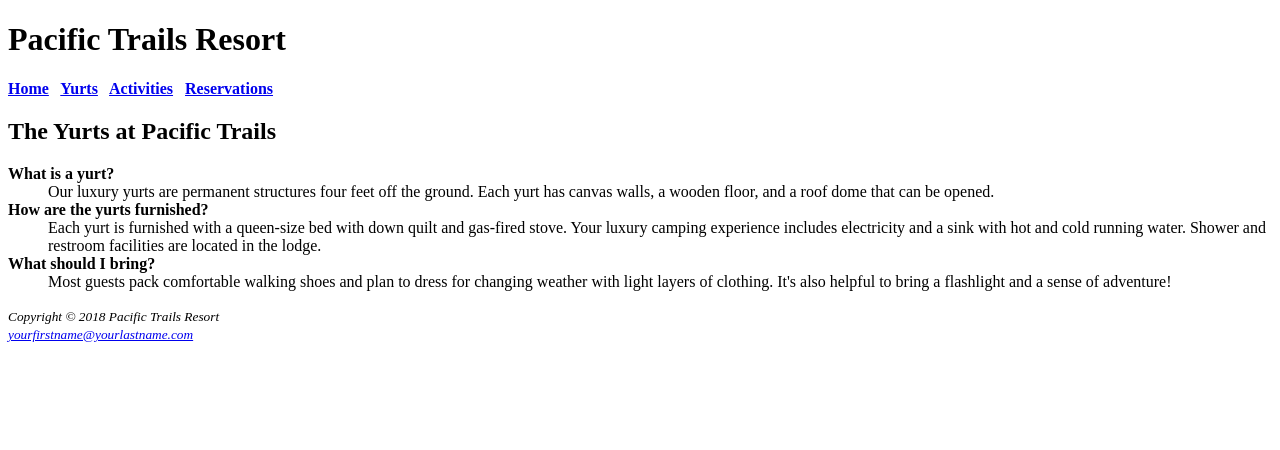
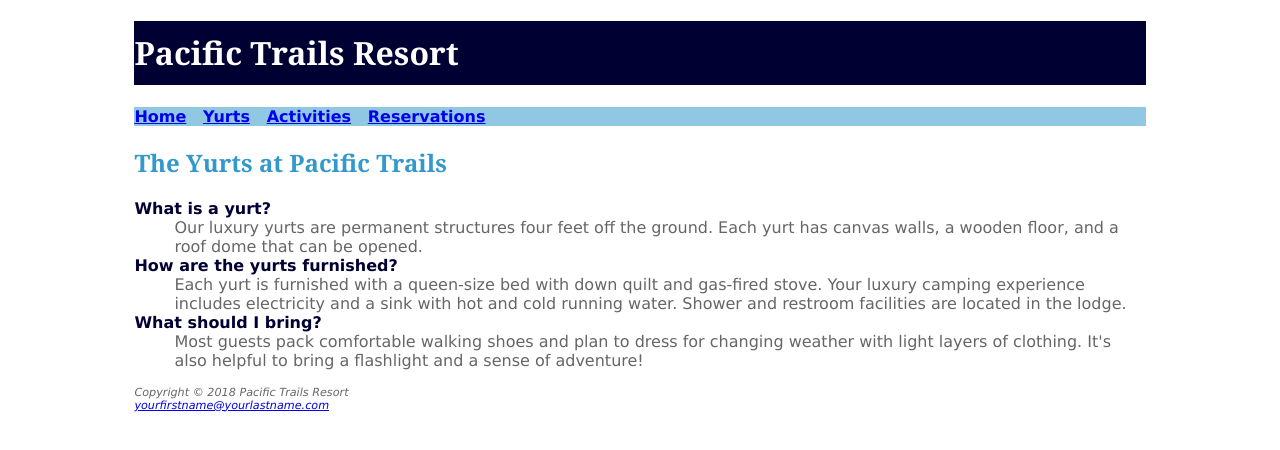
Before and after one commit to 44144-fa21/ch3-case-study-mckennahanover, a plain HTML site: page yurts.html in a window 1280 px wide. Drawn offline with Linux system fonts and the light colour scheme.

Commit message:
Ch3CaseStudy
Added code

```diff
--- /dev/null
+++ b/pacific.css
@@ -0,0 +1,28 @@
+body {background-color: #FFFFFF;
+      color: #666666;
+      font-family: Verdana, Arial, sans-serif;
+    }
+    h1 {background-color: #000033;
+        color: #FFFFFF;
+        font-family: Georgia, serif;
+        line-height: 200%;
+      }
+      nav {font-weight: bold;
+            background-color: #90C7E3;
+          }
+          h2 {color: #3399CC;
+            font-family: Georgia, serif;
+          }
+          dt {color: #000033;
+              font-weight: bold;
+            }
+            .resort {color: #000033;
+                    font-size: 1.2em;
+                  }
+                  footer {font-size: .70em;
+                          font-style: italic;
+                        }
+      #wrapper {width: 80%;
+                margin-right: auto;
+                margin-left: auto;
+              }
--- a/yurts.html
+++ b/yurts.html
@@ -3,37 +3,38 @@
 <head>
 <title>Pacific Trails Resort :: Yurts</title>
 <meta charset="utf-8">
+<link href="pacific.css" rel="stylesheet">
 </head>
 <body>
+  <div id="wrapper">
 <header>
 <h1>Pacific Trails Resort</h1>
 </header>
 <nav>
-<b>
   <a href="index.html">Home</a> &nbsp;
   <a href="yurts.html">Yurts</a> &nbsp;
   <a href="activities.html">Activities</a> &nbsp;
   <a href="reservations.html">Reservations</a>
-</b>
 </nav>
 <main>
-<h2>The Yurts at Pacific Trails</h2>
+  <h2>The Yurts at Pacific Trails
+  </h2>
   <dl>
-<dt><strong>What is a yurt?</strong></dt>
+    <dt>What is a yurt?</dt>
     <dd>Our luxury yurts are permanent structures four feet off the ground. Each yurt has
       canvas walls, a wooden floor, and a roof dome that can be opened.</dd>
-<dt><strong>How are the yurts furnished?</strong></dt>
+      <dt>How are the yurts furnished?</dt>
         <dd>Each yurt is furnished with a queen-size bed with down quilt and gas-fired stove.
             Your luxury camping experience includes electricity and a sink with hot and
             cold running water. Shower and restroom facilities are located in the lodge.</dd>
-<dt><strong>What should I bring?</strong></dt>
+            <dt>What should I bring?</dt>
             <dd>Most guests pack comfortable walking shoes and plan to dress for changing weather with light layers of clothing. It&#39;s also helpful to bring a flashlight and a sense of adventure!</dd>
           </dl>
         </main>
         <footer>
-<small><i>Copyright &copy; 2018 Pacific Trails Resort<br>
+          Copyright &copy; 2018 Pacific Trails Resort<br>
           <a href="mailto:yourfirstname@yourlastname.com">yourfirstname@yourlastname.com</a>
-</i></small>
         </footer>
+      </div>
 </body>
 </html>
```
Also changed, not shown: index.html (+6 -6 lines). Lines whose indentation alone changed are shown as unchanged.
